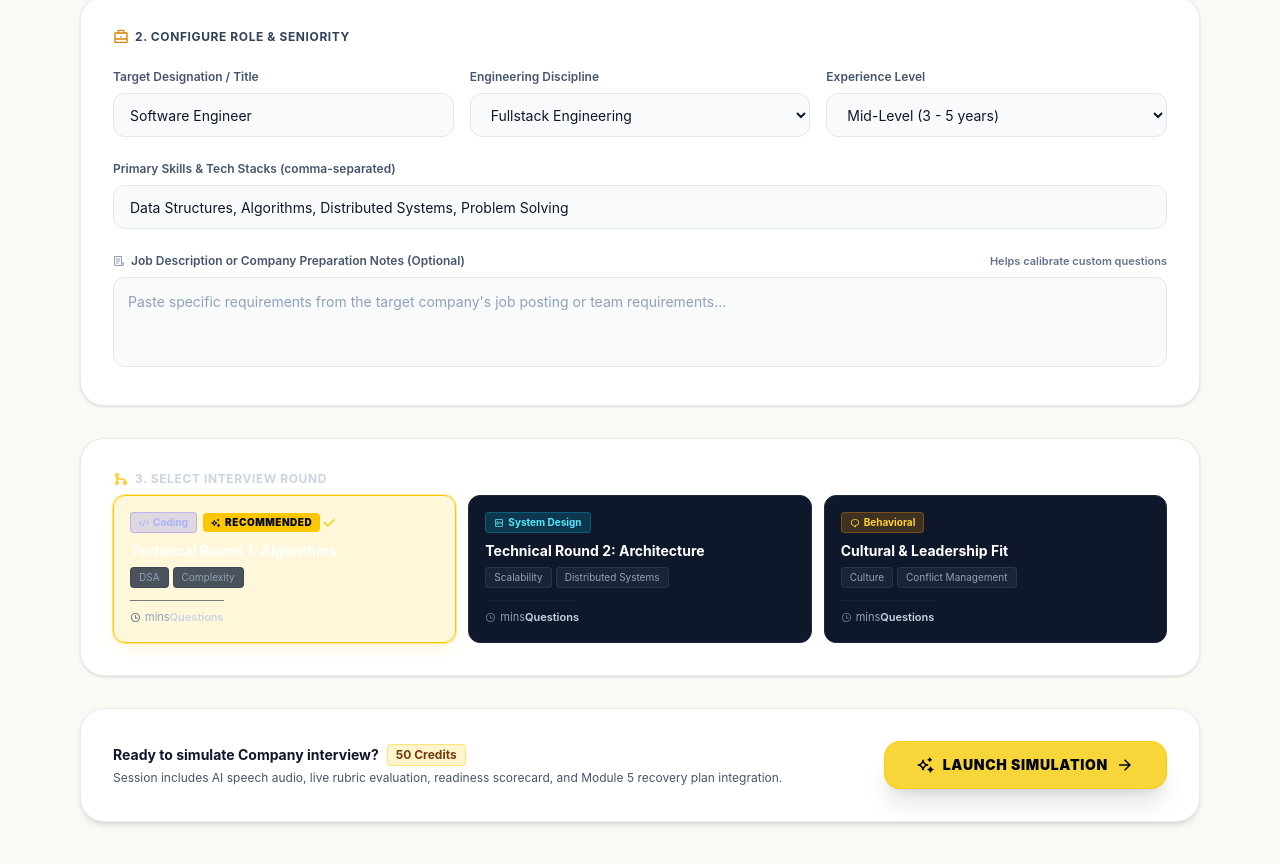
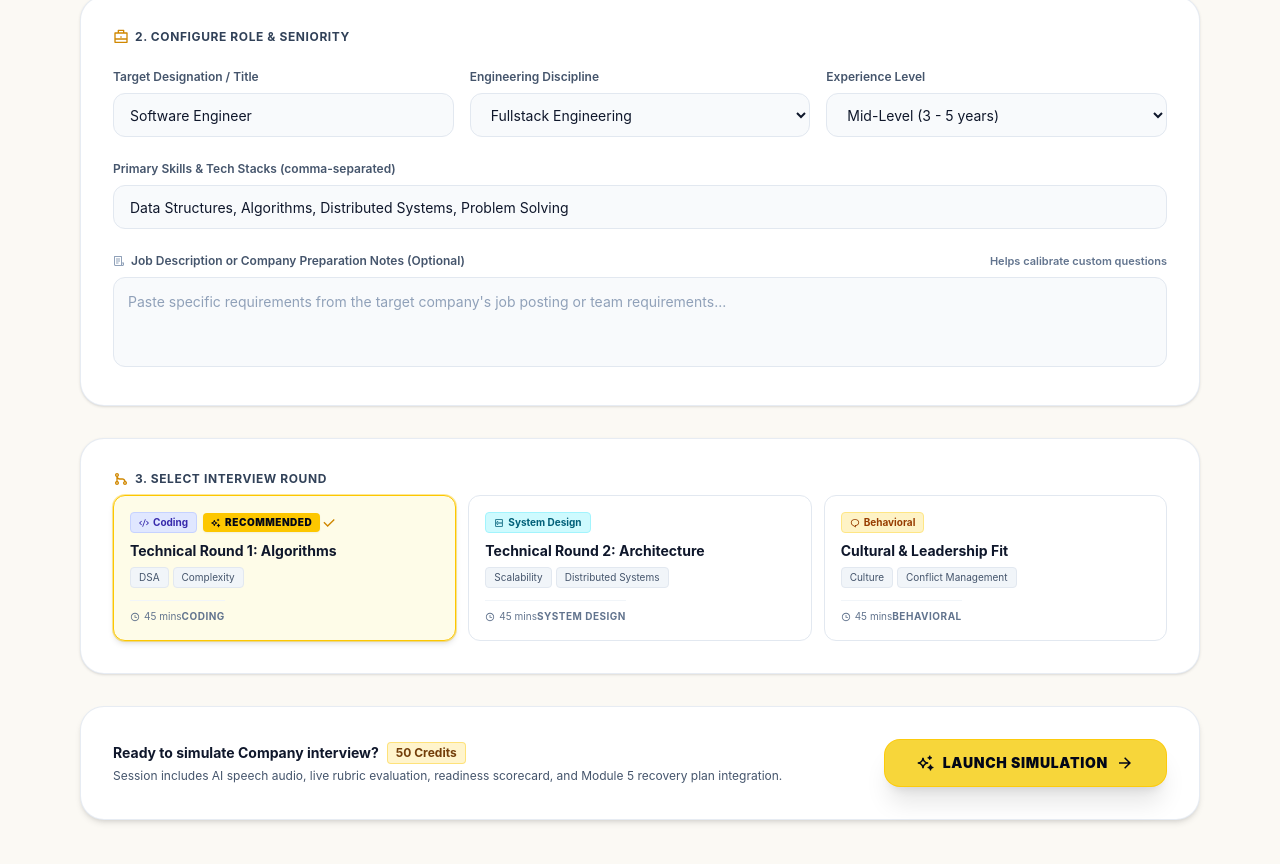
Before and after one commit to KRISHNA-0425/Prepper, a React (Vite) app in the folder Frontend/: page /company-interview in a window 1280 px wide. Shown: the part 578-1442 px from the top of the page. Built offline with nearby package versions, Linux system fonts and the light colour scheme; no server answers.

Commit message:
feat(company-setup): harmonize RoundSelector round cards and active selection badges

```diff
--- a/Frontend/src/components/company/RoundSelector.jsx
+++ b/Frontend/src/components/company/RoundSelector.jsx
@@ -21,25 +21,25 @@ export default function RoundSelector({
     switch (format) {
       case 'coding':
         return (
-          <span className="flex items-center gap-1 px-2 py-0.5 rounded text-[10px] font-bold bg-indigo-500/20 text-indigo-300 border border-indigo-500/30">
+          <span className="flex items-center gap-1 px-2 py-0.5 rounded text-[10px] font-bold bg-indigo-100 dark:bg-indigo-500/20 text-indigo-800 dark:text-indigo-300 border border-indigo-200 dark:border-indigo-500/30">
             <RiCodeSSlashLine /> Coding
           </span>
         );
       case 'system_design':
         return (
-          <span className="flex items-center gap-1 px-2 py-0.5 rounded text-[10px] font-bold bg-cyan-500/20 text-cyan-300 border border-cyan-500/30">
+          <span className="flex items-center gap-1 px-2 py-0.5 rounded text-[10px] font-bold bg-cyan-100 dark:bg-cyan-500/20 text-cyan-800 dark:text-cyan-300 border border-cyan-200 dark:border-cyan-500/30">
             <RiServerLine /> System Design
           </span>
         );
       case 'behavioral':
         return (
-          <span className="flex items-center gap-1 px-2 py-0.5 rounded text-[10px] font-bold bg-amber-500/20 text-amber-300 border border-amber-500/30">
+          <span className="flex items-center gap-1 px-2 py-0.5 rounded text-[10px] font-bold bg-amber-100 dark:bg-amber-500/20 text-amber-800 dark:text-amber-300 border border-amber-200 dark:border-amber-500/30">
             <RiChat1Line /> Behavioral
           </span>
         );
       default:
         return (
-          <span className="flex items-center gap-1 px-2 py-0.5 rounded text-[10px] font-bold bg-yellow-400/15 text-yellow-300 border border-yellow-400/30">
+          <span className="flex items-center gap-1 px-2 py-0.5 rounded text-[10px] font-bold bg-yellow-100 dark:bg-yellow-400/15 text-yellow-900 dark:text-yellow-300 border border-yellow-200 dark:border-yellow-400/30">
             <RiLightbulbLine /> Conceptual
           </span>
         );
@@ -48,8 +48,8 @@ export default function RoundSelector({
 
   return (
     <div className="space-y-4 font-poppins">
-      <label className="block text-xs font-bold text-slate-300 uppercase tracking-wider mb-2 flex items-center gap-1.5">
-        <RiGitMergeLine className="text-yellow-400 text-base" />
+      <label className="block text-xs font-bold text-slate-700 dark:text-slate-300 uppercase tracking-wider mb-2 flex items-center gap-1.5">
+        <RiGitMergeLine className="text-yellow-600 dark:text-yellow-400 text-base" />
         3. Select Interview Round
       </label>
 
@@ -67,8 +67,8 @@ export default function RoundSelector({
               onClick={() => onSelectRound(round.roundId)}
               className={`p-4 rounded-xl text-left border transition-all relative overflow-hidden flex flex-col justify-between cursor-pointer ${
                 isSelected
-                  ? 'bg-yellow-400/15 border-yellow-400 text-white shadow-lg shadow-yellow-400/10 ring-1 ring-yellow-400/40'
-                  : 'bg-slate-900 border-slate-800 text-slate-400 hover:bg-slate-800 hover:text-slate-200'
+                  ? 'bg-yellow-50 dark:bg-yellow-400/15 border-yellow-400 text-slate-950 dark:text-white shadow-md ring-1 ring-yellow-400/40'
+                  : 'bg-white dark:bg-slate-900 border-slate-200 dark:border-slate-800 text-slate-600 dark:text-slate-400 hover:bg-slate-50 dark:hover:bg-slate-800 hover:text-slate-900 dark:hover:text-slate-200 hover:border-slate-300 dark:hover:border-slate-700'
               }`}
             >
               <div>
@@ -76,15 +76,15 @@ export default function RoundSelector({
                   <div className="flex items-center gap-1.5">
                     {getFormatBadge(round.format)}
                     {isRecommended && (
-                      <span className="flex items-center gap-1 px-2 py-0.5 rounded text-[10px] font-black uppercase tracking-wider bg-yellow-400 text-slate-950">
+                      <span className="flex items-center gap-1 px-2 py-0.5 rounded text-[10px] font-black uppercase tracking-wider bg-yellow-400 text-slate-950 shadow-xs">
                         <RiSparklingLine /> Recommended
                       </span>
                     )}
                   </div>
-                  {isSelected && <RiCheckLine className="text-yellow-400 text-base" />}
+                  {isSelected && <RiCheckLine className="text-yellow-600 dark:text-yellow-400 text-base" />}
                 </div>
 
-                <h4 className="font-bold text-sm text-white mb-1.5">
+                <h4 className="font-bold text-sm text-slate-900 dark:text-white mb-1.5">
                   {round.name}
                 </h4>
 
@@ -92,7 +92,7 @@ export default function RoundSelector({
                   {round.focusAreas?.slice(0, 3).map((f, i) => (
                     <span
                       key={i}
-                      className="text-[10px] text-slate-400 bg-slate-800/80 px-2 py-0.5 rounded border border-slate-700/60"
+                      className="text-[10px] text-slate-600 dark:text-slate-400 bg-slate-100 dark:bg-slate-800/80 px-2 py-0.5 rounded border border-slate-200 dark:border-slate-700/60"
                     >
                       {f}
                     </span>
@@ -100,13 +100,12 @@ export default function RoundSelector({
                 </div>
               </div>
 
-              <div className="pt-2 border-t border-slate-800/60 flex items-center justify-between text-[11px] text-slate-400">
+              <div className="pt-2 border-t border-slate-100 dark:border-slate-800/60 flex items-center justify-between text-[10px] text-slate-500">
                 <span className="flex items-center gap-1">
-                  <RiTimeLine className="text-slate-500" />
-                  {round.recommendedDuration} mins
+                  <RiTimeLine /> {round.durationMinutes || 45} mins
                 </span>
-                <span className="font-semibold text-slate-300">
-                  {round.typicalQuestionCount} Questions
+                <span className="font-bold uppercase tracking-wider text-slate-500 dark:text-slate-400">
+                  {round.format?.replace('_', ' ')}
                 </span>
               </div>
             </motion.button>
```
